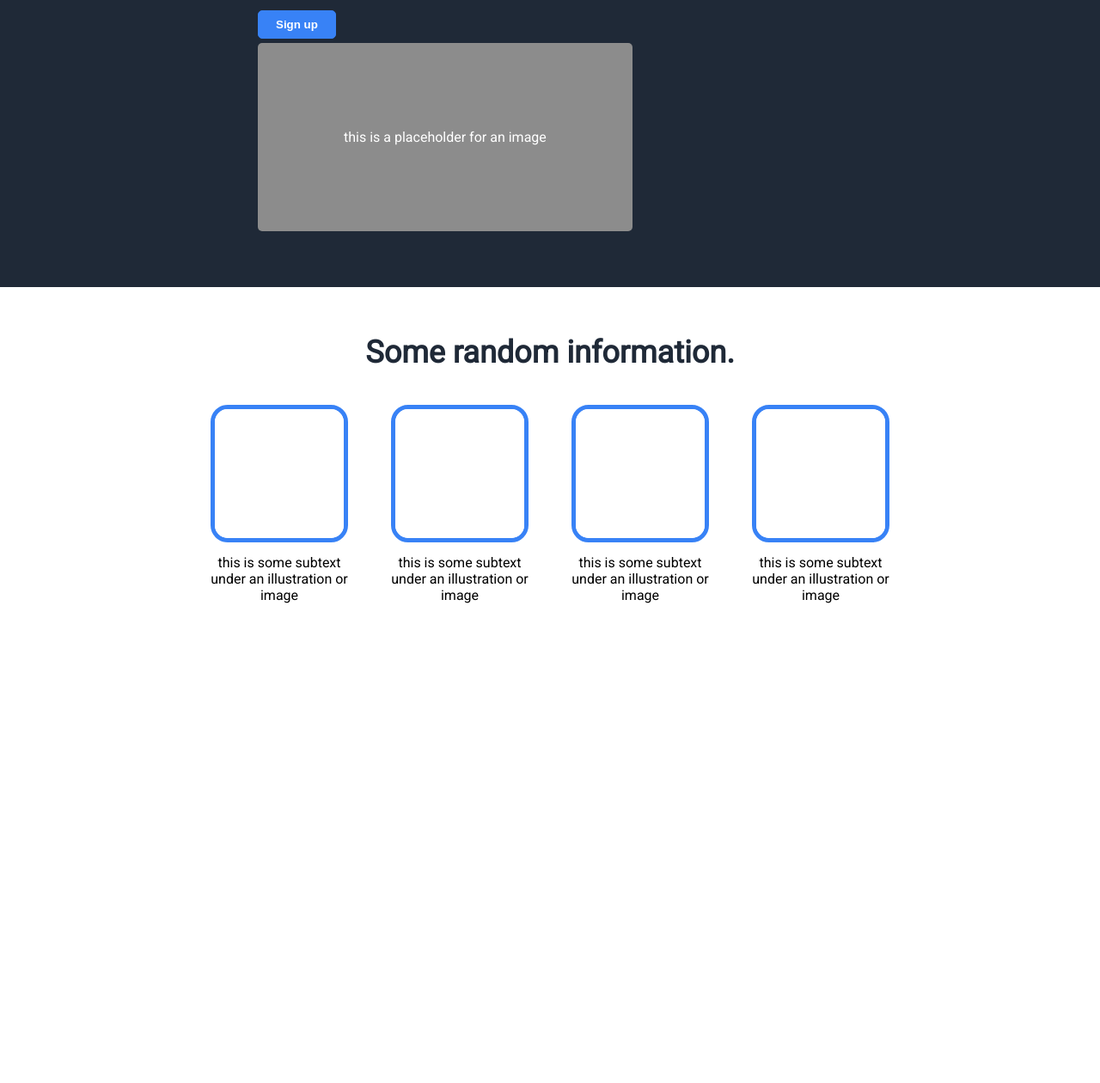
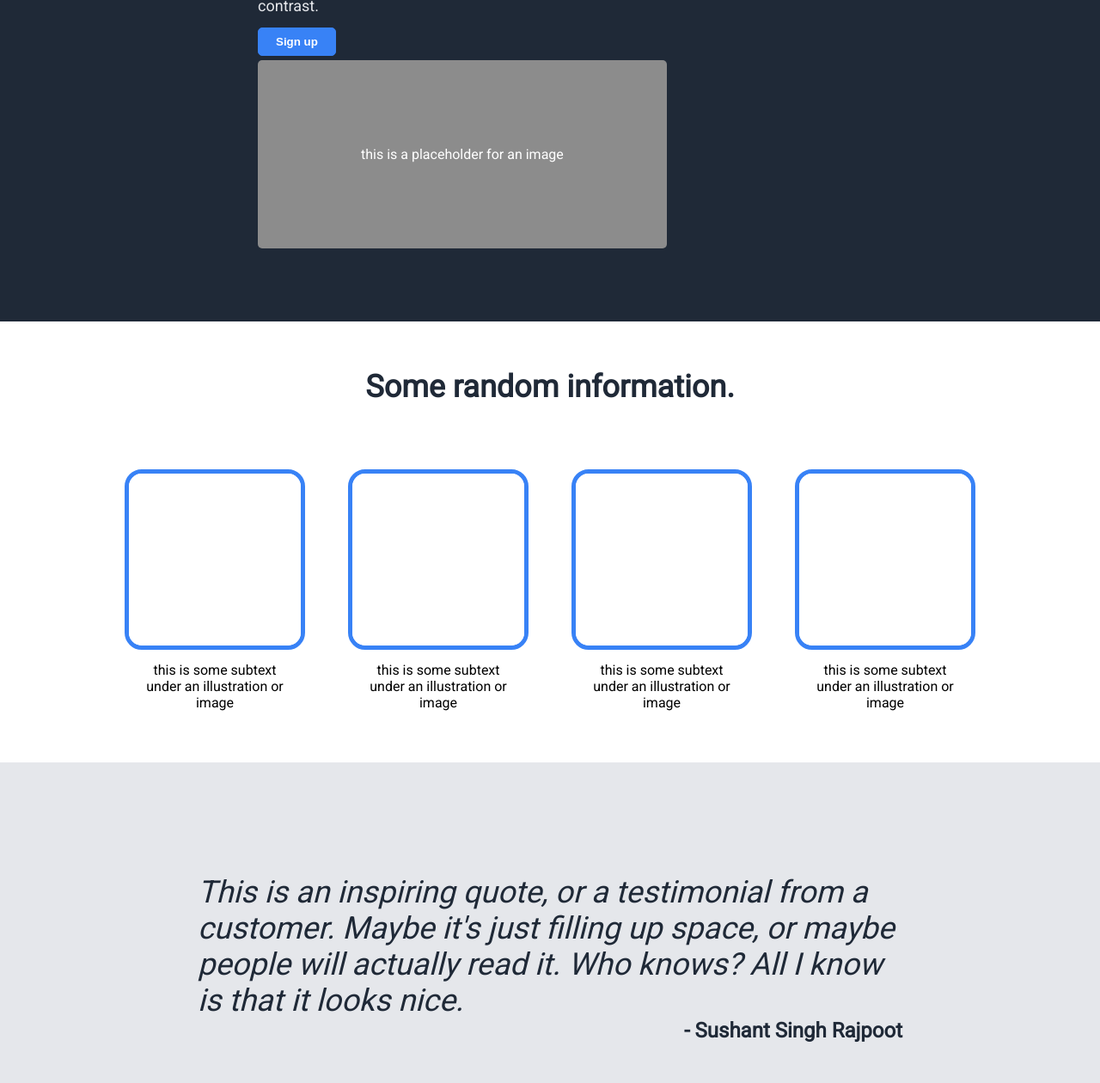
Before and after one commit to itskharina/Landing_Page, a plain HTML site: page index.html in a window 1280 px wide. Shown: the part 316-1576 px from the top of the page at 86% size. Before the commit the page ends 1018 px from the top, so only its background shows below. Drawn offline with Linux system fonts and the light colour scheme.

Commit message:
Added quote message in third row

```diff
--- a/index.html
+++ b/index.html
@@ -59,5 +59,13 @@
             <div class="text">this is some subtext<br> under an illustration or<br> image</div>
         </div>
     </div>
+
+    <div class="container3">
+            <p>This is an inspiring quote, or a testimonial from a customer. Maybe it's just filling up space, or maybe people will actually read it. Who knows? All I know is that it looks nice.
+                <br>
+                <span class="noitalic">- Sushant Singh Rajpoot</span>
+            </p>
+        </div>
+    </div>
 </body>
 </html>
--- a/style.css
+++ b/style.css
@@ -58,14 +58,14 @@ ul, .secondary {
 
 .hero {
     display: flex;
-    margin: 60px 300px;
+    margin: 80px 300px;
     flex-wrap: wrap;
-    gap: 20%;
+    gap: 25%;
 }
 
 .image {
     background-color: rgb(140, 140, 140);
-    padding: 100px;
+    padding: 100px 120px;
     color: white;
     border-radius: 5px;
     margin: 5px 0;
@@ -97,12 +97,12 @@ button {
     margin-top: 15px;
     text-align: center;
     flex-wrap: wrap;
-    margin-top: 40px;
+    padding: 60px;
 }
 
 img {
-    width: 150px;
-    height: 150px;
+    width: 200px;
+    height: 200px;
     border-style: solid;
     color: #3882f6;
     border-radius: 20px;
@@ -112,3 +112,28 @@ img {
 .text {
     margin-top: 10px;
 }
+
+.container3 {
+    background-color: #e5e7eb;
+    display: flex;
+    font-weight: thin;
+    font-style: italic;
+    font-size: 36px;
+    color: #1f2937;
+    padding: 120px;
+    justify-content: center;
+    align-items: center;
+}
+
+
+span.noitalic {
+    float: right;
+    font-style: normal;
+    font-weight: bold;
+    font-size: 24px;
+}
+
+p {
+    max-width: 820px;
+    margin: 10px 60px;
+}
```
Lines whose indentation alone changed are shown as unchanged.
